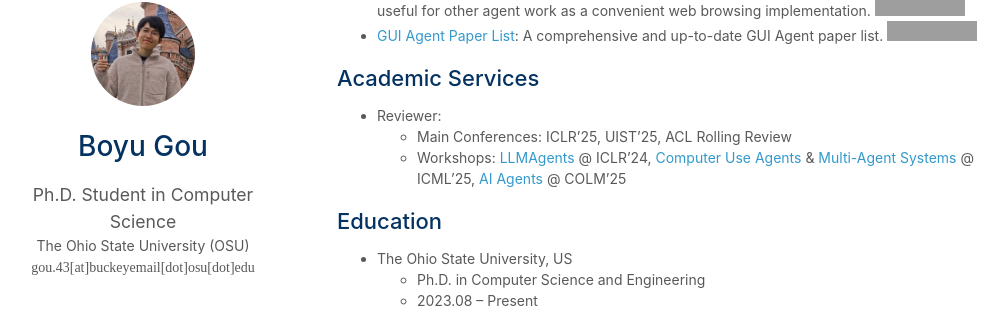
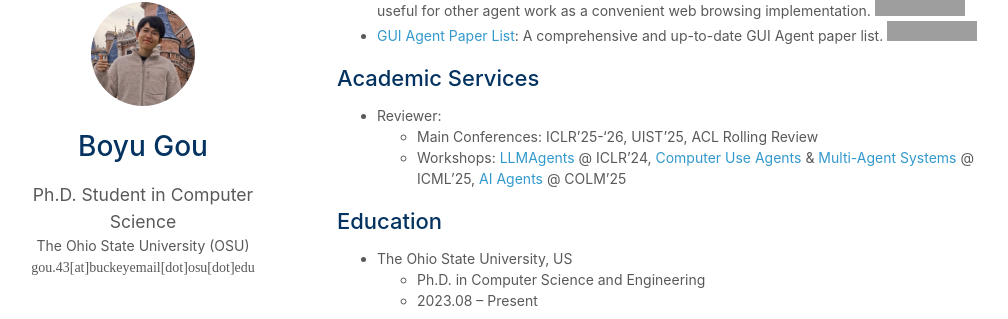
Before and after one commit to boyugou/boyugou.github.io, a Jekyll site: the page built from index.md, in a window 1280 px wide and 900 px high, scrolled down 1608 px, cut to the strip 132-451 px from the top of the window. Shown: the whole strip, without its empty margins (133-1141 px from the left). Built offline with Jekyll 4.4.1, drawn with Linux system fonts in a browser that asks for light colours; a style sheet for code colours, icons or effects is not loaded; grey boxes are pictures that could not be loaded.

Commit message:
Update index.md

```diff
--- a/index.md
+++ b/index.md
@@ -30,7 +30,7 @@ We built the first multimodal web agent with all code open-sourced ([SeeAct](htt
 ## Academic Services
 
 - Reviewer:
-  - Main Conferences: ICLR'25, UIST'25, ACL Rolling Review
+  - Main Conferences: ICLR'25-'26, UIST'25, ACL Rolling Review
   - Workshops: [LLMAgents](https://llmagents.github.io/) @ ICLR'24, [Computer Use Agents](https://www.icml-computeruseagents.com/) & [Multi-Agent Systems](https://mas-2025.github.io/MAS-2025/) @ ICML'25, [AI Agents](https://sites.google.com/view/aia-workshop) @ COLM'25
 
 ## Education
```
